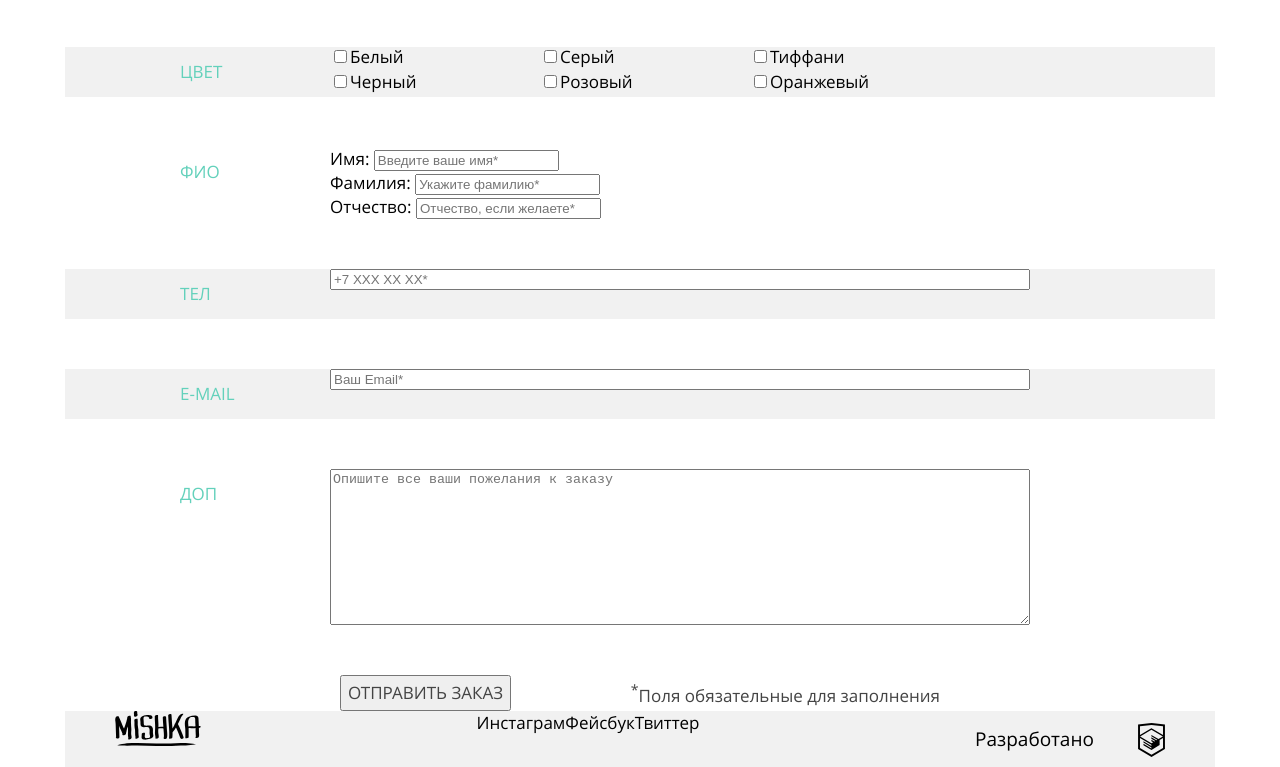
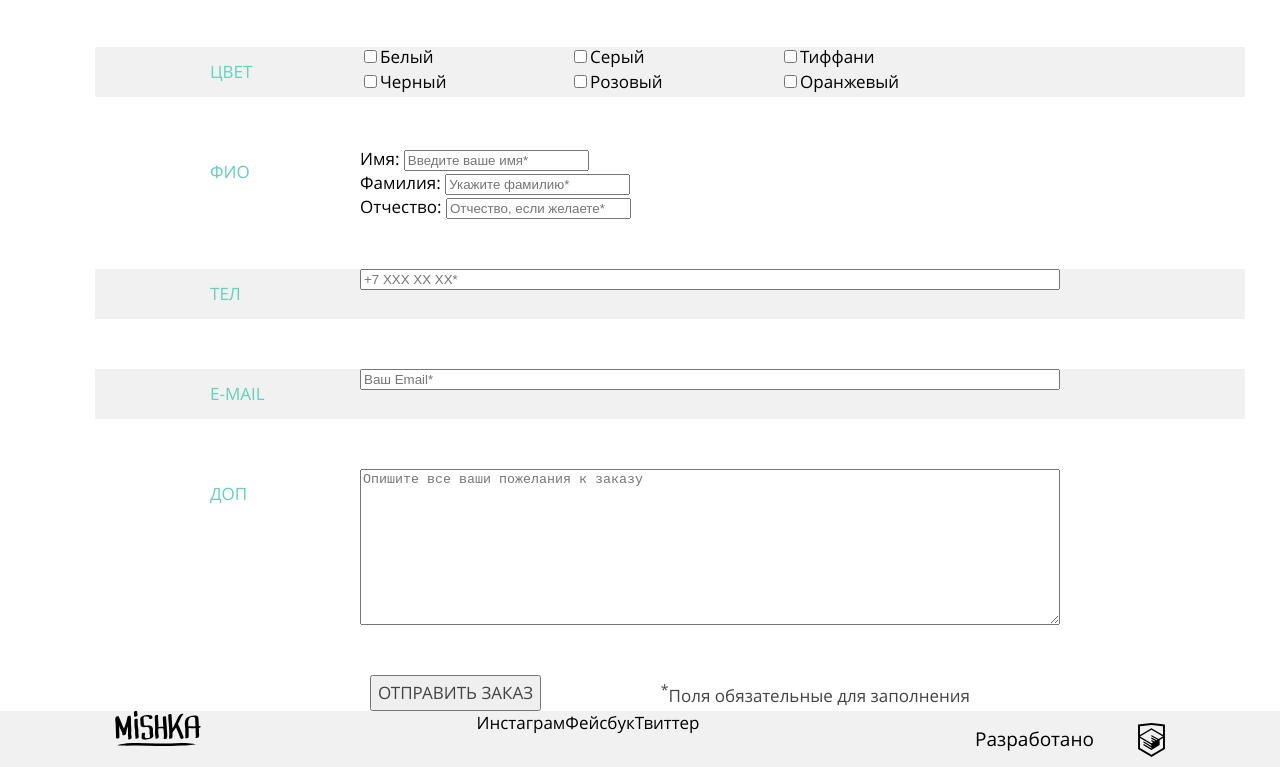
Before and after one commit to AndrewMorozov1994/608825-mishka, a website: page source/form.html in a window 1280 px wide. Shown: the part 386-1153 px from the top of the page. Drawn offline with nearby package versions, Linux system fonts and the light colour scheme; files that its build step writes are made by us from their sources.

Commit message:
Исправления

```diff
--- a/source/form.html
+++ b/source/form.html
@@ -40,6 +40,7 @@
       <div class="page-main__title-wrapper">
         <h1 class="page-main__title">Вязание на заказ</h1>
       </div>
+      <div class="container">
       <p class="page-main__description">Мы будем рады воплотить в жизнь ваши пожелания! Заполните простую форму заказа и мы свяжемся с вами, чтобы уточнить детали.</p>
       <form class="main-form" action="#" method="post">
         <section class="main-form__section main-form__section--radio">
@@ -122,8 +123,10 @@
           <button type="submit" class="button-link main-form__send">Отправить заказ</button>
         </div>
       </form>
+      </div>
     </main>
-    <footer class="page-footer">
+    <footer class="page-footer page-footer--within">
+      <div class="container">
         <div class="page-footer__wrapper">
           <img class="page-footer__logo-mishka" src="img/logo-mobile.svg" alt="Логотип Мишка" width="86" height="35">
           <ul class="page-footer__list">
@@ -144,6 +147,7 @@
             </a>
           </div>
         </div>
+      </div>
     </footer>
   </body>
 </html>
--- a/source/sass/style.scss
+++ b/source/sass/style.scss
@@ -15,3 +15,4 @@
 @import "build/making.scss";
 @import "build/main-form.scss";
 @import "build/modal.scss";
+@import "build/container.scss";
```
Also changed, not shown: source/catalog.html (+3 -1 lines), source/index.html (+2 -0 lines), source/sass/build/catalog.scss, source/sass/build/container.scss (added), source/sass/build/main-form.scss, source/sass/build/page-footer.scss, source/sass/build/page-main.scss. Lines whose indentation alone changed are shown as unchanged.
